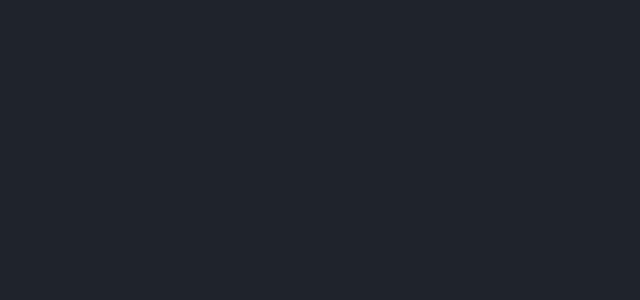
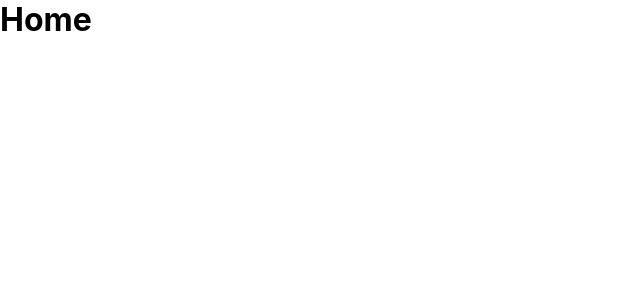
Before and after one commit to MarvinTomizawa/MarvinTomizawa.github.io, a React (Create React App) app: page / in a window 1280 px wide. Shown: the top 300 px of the page, without its empty margins (0-640 px from the left). Built offline with nearby package versions, Linux system fonts and the light colour scheme.

Commit message:
Adicionado router

```diff
--- a/src/App.css
+++ /dev/null
@@ -1,7 +0,0 @@
-@import-normalize;
-
-.App {
-  background-color: #1F232A;
-  min-height: 100vh;
-  color: white;
-}
--- a/src/App.tsx
+++ b/src/App.tsx
@@ -1,12 +1,31 @@
-import React from 'react';
-import './App.css';
+import React from "react";
+import { ThemeProvider } from "styled-components";
+import GlobalStyle from "./components/Ui/GlobalStyle";
+import { colorPalette } from "./components/Ui/Variables";
+import { BrowserRouter as Router, Switch, Route } from "react-router-dom";
+import Sobre from "./components/Sobre/Sobre";
+import Home from "./components/Home/Home";
+import NotFound from "./components/NotFound/NotFound";
 
-function App() {
-  return (
-    <div className="App">
-
-    </div>
-  );
+class App extends React.Component {
+  constructor(props: any) {
+    super(props);
+    this.state = { placeholder: [] };
+  }
+  render() {
+    return (
+      <ThemeProvider theme={colorPalette}>
+        <GlobalStyle></GlobalStyle>
+        <Router>
+          <Switch>
+            <Route path="/" exact={true} component={Home} />
+            <Route path="/sobre" exact={true} component={Sobre} />
+            <Route path="*" component={NotFound} />
+          </Switch>
+        </Router>
+      </ThemeProvider>
+    );
+  }
 }
 
 export default App;
--- /dev/null
+++ b/src/components/Home/Home.tsx
@@ -0,0 +1,17 @@
+import * as React from "react";
+
+export interface HomeProps {}
+
+export interface HomeState {}
+
+class Home extends React.Component<HomeProps, HomeState> {
+  render() {
+    return (
+      <main>
+        <h1>Home</h1>
+      </main>
+    );
+  }
+}
+
+export default Home;
--- /dev/null
+++ b/src/components/NotFound/NotFound.tsx
@@ -0,0 +1,16 @@
+import * as React from "react";
+export interface NotFoundProps {}
+
+export interface NotFoundState {}
+
+class NotFound extends React.Component<NotFoundProps, NotFoundState> {
+  render() {
+    return (
+      <main>
+        <h1>NotFound</h1>
+      </main>
+    );
+  }
+}
+
+export default NotFound;
--- /dev/null
+++ b/src/components/Sobre/Sobre.tsx
@@ -0,0 +1,17 @@
+import * as React from "react";
+
+export interface SobreProps {}
+
+export interface SobreState {}
+
+class Sobre extends React.Component<SobreProps, SobreState> {
+  render() {
+    return (
+      <main>
+        <h1>Sobre</h1>
+      </main>
+    );
+  }
+}
+
+export default Sobre;
--- /dev/null
+++ b/src/components/Ui/GlobalStyle.ts
@@ -0,0 +1,13 @@
+import { createGlobalStyle } from "styled-components";
+
+const GlobalStyle = createGlobalStyle`
+  * {
+    box-sizing: border-box;
+    /* font-family: "Montserrat", sans-serif; */
+    margin: 0;
+    padding: 0;
+    text-decoration: none;
+  }
+  `;
+
+export default GlobalStyle;
```
Also changed, not shown: package.json (+6 -2 lines), src/setupTests.ts (deleted, +0 -5 lines), 2 other files (tests, documents, lock files or other folders).
